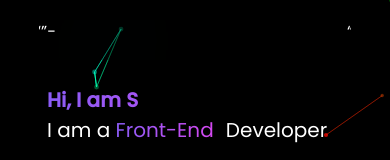
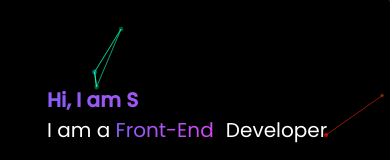
Before and after one commit to Sarwarhridoy4/portfolio-sarwar-hossain, a React (Vite) app: page / in a window 390 px wide. Shown: the top 160 px of the page. Built offline with nearby package versions, Linux system fonts and the light colour scheme; no server answers.

Commit message:
fix some issue

```diff
--- a/src/Pages/Home/Hero/Hero.jsx
+++ b/src/Pages/Home/Hero/Hero.jsx
@@ -28,7 +28,7 @@ const Hero = () => {
     <Slide direction='right' duration={2000} triggerOnce>
       <div className='w-[80vw] min-h-screen mx-auto grid grid-cols-12 relative'>
         <div className='flex items-center justify-center md:justify-start col-span-full md:col-span-6 md:my-4'>
-          <div className='w-full absolute top-5 h-10 backdrop-blur-2xl'>
+          <div className='w-full absolute top-5 h-10 backdrop-blur-2xl hidden md:block'>
             <span>
               <Marquee pauseOnHover speed={50}>
                 <q>{qoute?.[0].content}</q> <span>-</span><span>{qoute?.[0].author }</span>
--- a/src/Pages/Preojects/EachProject/EachProject.jsx
+++ b/src/Pages/Preojects/EachProject/EachProject.jsx
@@ -10,7 +10,7 @@ const EachProject = ({ project }) => {
     projectDescription,
     images,
   } = project;
-  console.log(project);
+
   return (
     <div>
       <div className='card'>
```
